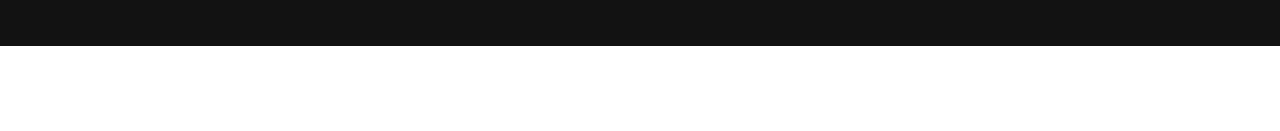
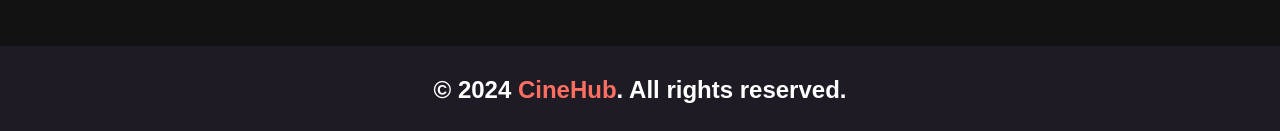
Before and after one commit to Elharfali8/cineHub, a React (Vite) app: page / in a window 1280 px wide. Shown: the part 1834-1965 px from the top of the page. Before the commit the page ends 1880 px from the top, so only its background shows below. Built offline with nearby package versions, Linux system fonts and the light colour scheme; no server answers.

Commit message:
Add Footer

```diff
--- a/src/App.jsx
+++ b/src/App.jsx
@@ -1,5 +1,5 @@
 import { BrowserRouter, Routes, Route } from "react-router-dom"
-import { Navbar, Sidebar } from "./components"
+import { Footer, Navbar, Sidebar } from "./components"
 import { Home } from "./pages"
 import { useState } from "react"
 
@@ -17,6 +17,7 @@ function App() {
       <Routes>
         <Route path="/" element={<Home />} />
       </Routes>
+      <Footer />
     </BrowserRouter>
   )
 }
--- /dev/null
+++ b/src/components/Footer.jsx
@@ -0,0 +1,13 @@
+import React from 'react'
+
+const Footer = () => {
+  return (
+      <footer className='bg-[#1F1B24] py-5 lg:py-7'>
+          <div className="container main-container grid place-items-center">
+          <p className='text-lg md:text-xl lg:text-2xl font-semibold'>&copy; {new Date().getFullYear()} <span className='text-[#FF6F61]'>CineHub</span>. All rights reserved.</p>
+          </div>
+    </footer>
+  )
+}
+
+export default Footer
--- a/src/components/index.js
+++ b/src/components/index.js
@@ -7,3 +7,4 @@ export { default as LoadingCircle } from './LoadingCircle'
 export { default as SwitchTypes } from './SwitchTypes'
 export { default as TopRated } from './TopRated'
 export { default as About } from './About'
+export { default as Footer } from './Footer'
```
